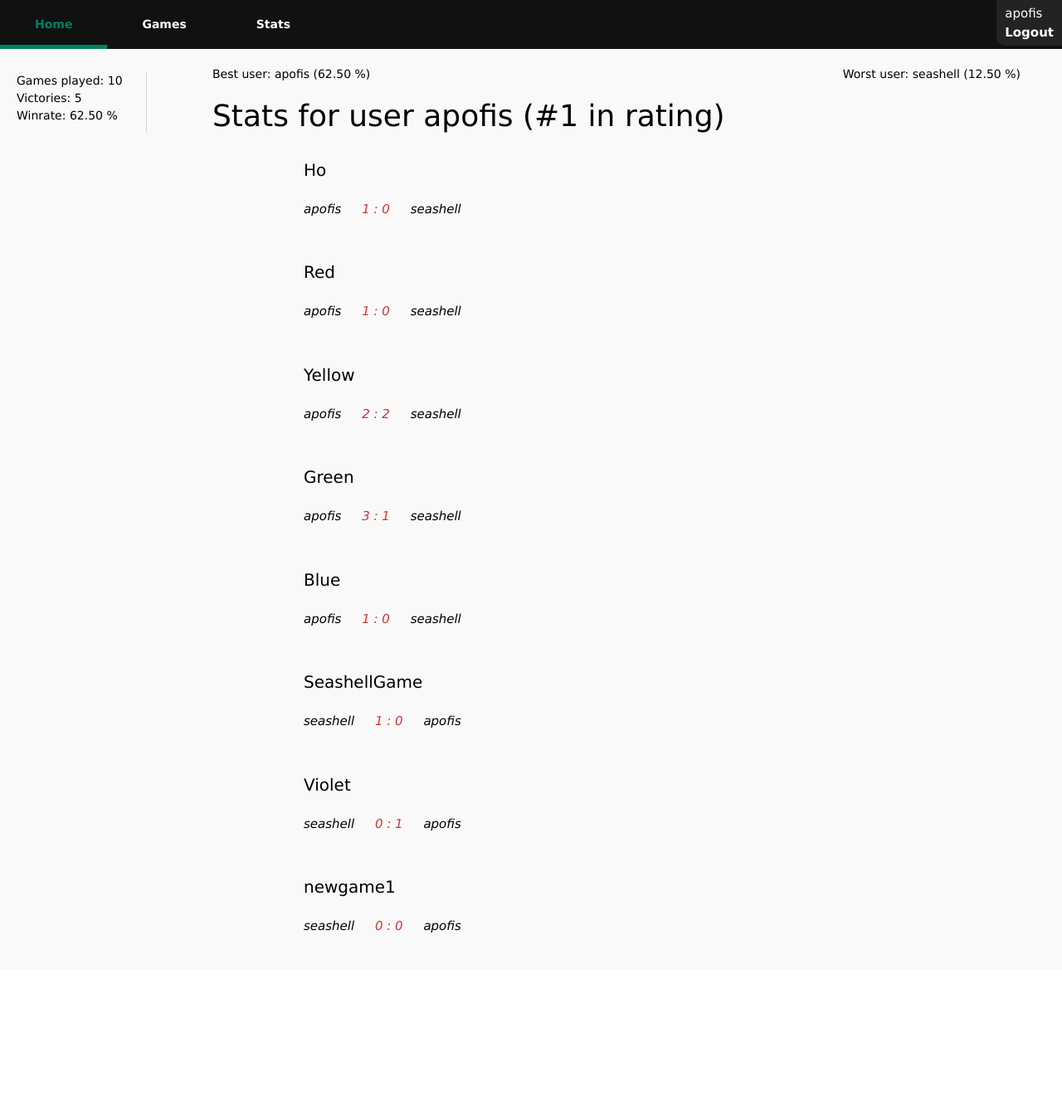
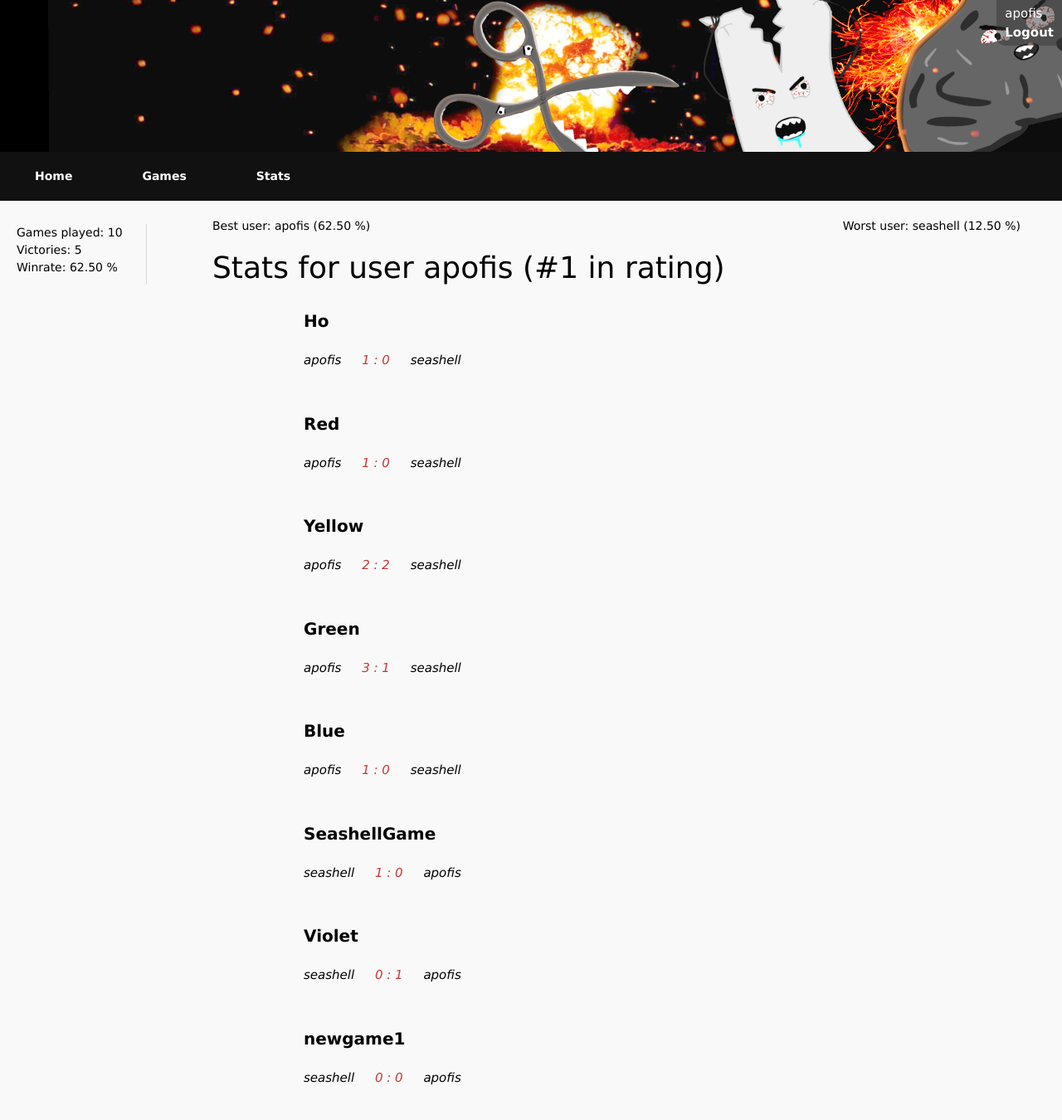
Before and after one commit to apofis96/The_777stones, a Django app: page /stats/ in a window 1280 px wide. Shown: the whole page at 83% size. Before the commit the page ends 1125 px from the top, so only its background shows below. Run offline with Django 3.2, Linux system fonts and the light colour scheme; a user stored in the database is signed in; data comes from the database, SQL or seed files in the repository; both versions use the stored data as it was after the commit; some libraries are stand-ins or nearby versions.

Commit message:
Ну и всё вроде

```diff
--- a/static/css/styles.css
+++ b/static/css/styles.css
@@ -21,7 +21,9 @@ header{
 	display: table-header-group;
     width: 100%;
     height: 100px;
- 	color: white;
+}
+header img {
+    width: 100%;
 }
 
 	#user{
--- a/templates/base_generic.html
+++ b/templates/base_generic.html
@@ -15,7 +15,7 @@
 </head>
 
 <body>
-
+<header><img src="/static/img/bg.jpg"/></header>
       <nav>
       <ul>
           <li><a href="{% url 'Home' %}">Home</a></li>
--- a/templates/game/activeGame.html
+++ b/templates/game/activeGame.html
@@ -1,6 +1,6 @@
 {% extends "base_gamewindow.html" %}
 
-{% block title %}{% if isApproved %}Game!{% else %}Join first!{% endif %}{% endblock %}
+{% block title %}{{ game.gameName }}{% endblock %}
 
 {% block content %}
     <div id="activeGame">
--- a/templates/login_generic.html
+++ b/templates/login_generic.html
@@ -15,7 +15,7 @@
 </head>
 
 <body>
-
+<header><img src="/static/img/bg.jpg"/></header>
       <nav>
       <ul>
           <li><a href="{% url 'Home' %}">Home</a></li>
--- a/templates/stats/statsAll.html
+++ b/templates/stats/statsAll.html
@@ -22,7 +22,7 @@
     <ul id="oldmoves-list">
             {% for game in games %}
             <li class="notification-item">
-                <div>{{ game.gameName }}</div> <br/>
+                <div><b>{{ game.gameName }}</b></div> <br/>
                 <span>
                     <p class="player">{{ game.ownerID.username }} </p>
                     <p id="score">{{ game.ownerScore }} : {{ game.secondPlayerScore }} </p>
```
Also changed, not shown: db.sqlite3, static/img/bg.jpg (added), static/img/bg1.jpg (added), static/img/bg2.jpg (added), 1 other file.
